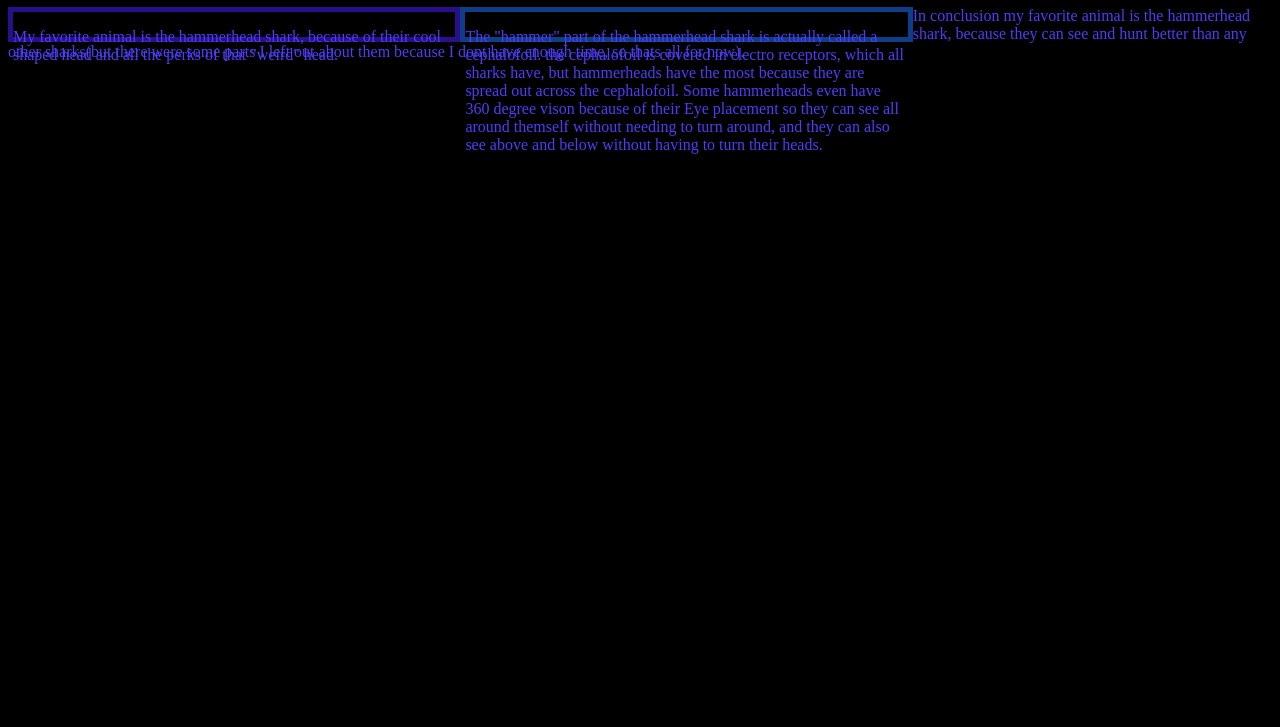
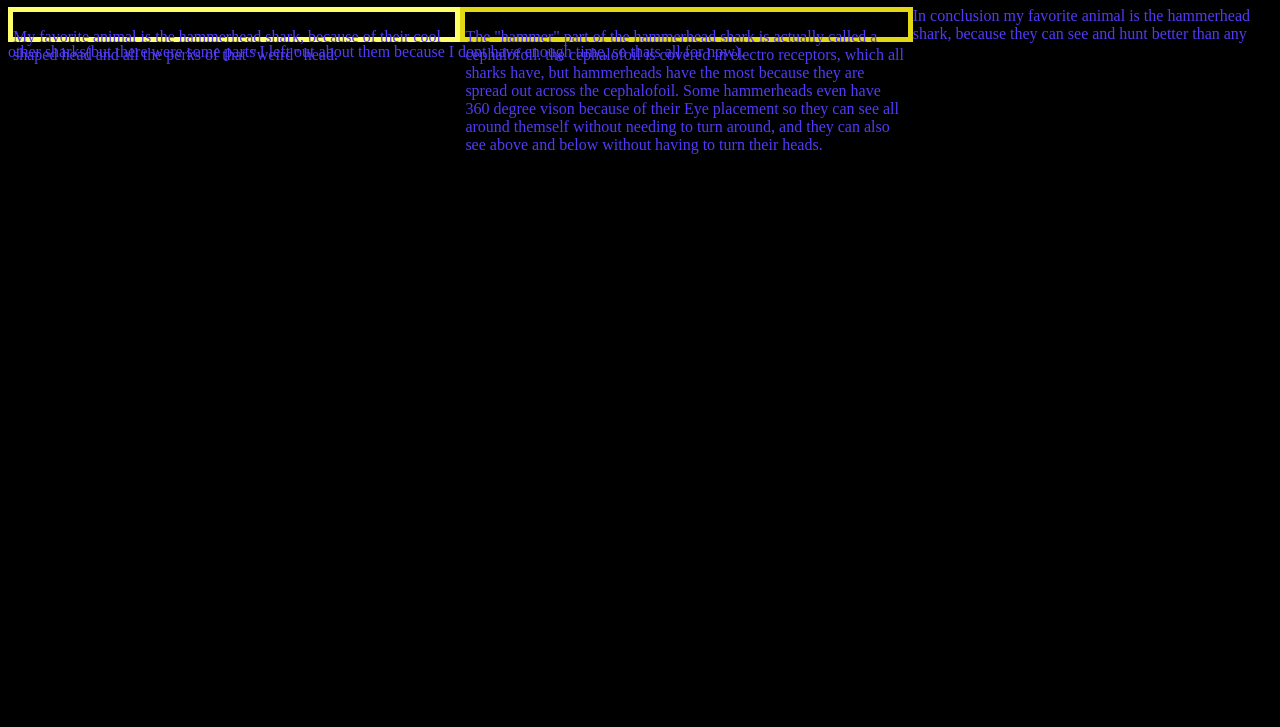
Before and after one commit to azrielpena6-maker/Align, a plain HTML site: page index.html in a window 1280 px wide. Shown: the part 73-800 px from the top of the page. Drawn offline with Linux system fonts and the light colour scheme.

Commit message:
Changes made to css

```diff
--- a/styles.css
+++ b/styles.css
@@ -5,7 +5,7 @@ body{
 
 .LeftAlign{
     border: 5px solid;
-    border-color: rgb(41, 15, 137);
+    border-color: rgb(255, 255, 105);
     float: left;
     height: 25px;
     width: 35%;
@@ -13,15 +13,15 @@ body{
 
 .CenterAlign{
     border: 5px solid;
-    border-color: rgb(15, 62, 137);
+    border-color: rgb(247, 251, 45);
     float: left;
     height: 25px;
     width: 35%;
 }
 
-RightAlign{
+.CenterAlign{
      border: 5px solid;
-    border-color: rgb(15, 19, 137);
+    border-color: rgb(226, 216, 20);
     float: left;
     height: 25px;
     width: 35%;
```
